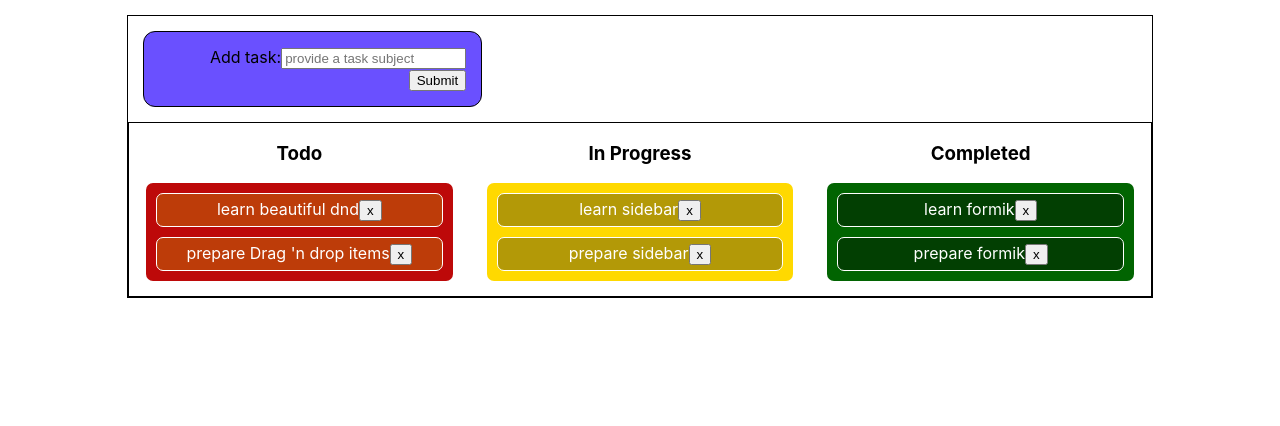
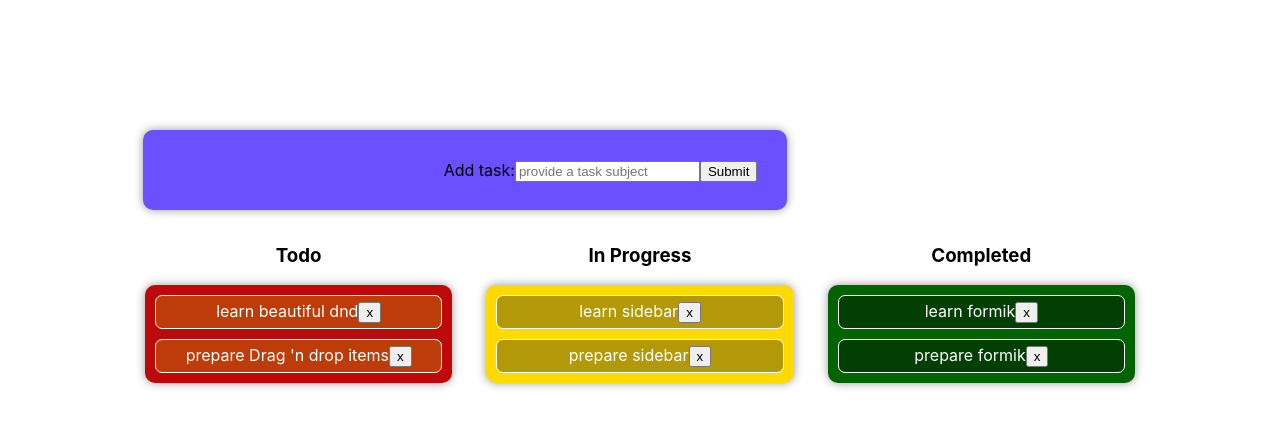
Before and after one commit to Igor-Maz/react_feature_test, a React (Create React App) app: page / in a window 1280 px wide. Shown: the top 426 px of the page. Built offline with nearby package versions, Linux system fonts and the light colour scheme.

Commit message:
notification system set-up

```diff
--- a/src/App.css
+++ b/src/App.css
@@ -1,47 +1,48 @@
+.window {
+  background-color: rgb(100, 169, 179);
+}
+
 .App {
-    border: 1px solid black;
+    /* border: 1px solid black; */
     width: 80%;
     margin: 0 auto;
     text-align: center;
-    margin-top: 15px;
+    margin-top: 130px;
 }
 
 .form {
-  border: 1px solid black;
+  /* border: 1px solid black; */
   border-radius: 12px;
-  width: 30%;
+  width: 60%;
+  height: 50px;
   margin: 15px;
   padding: 15px;
   background-color: rgb(106, 80, 255);
+  box-shadow: 0 0 10px rgba(0,0,0, 0.4);
+  border-radius: 10px;
 }
-
-
-/* .form .form-inside {
-  display: flex;
-  background-color: blue;
-  flex-direction: column;
-  justify-content: space-around;
-  width: 30%;
-  margin: 30px;
-}*/
 
 .input-wrapper {
   display: inline-block;
+
 }
 
 .form .form-inside{
   display: block;
   justify-content: space-around;
+  margin: 0 auto;
+  padding: 15px;
   flex-wrap: wrap;
   flex-direction: row;
   text-align: right;
 }
 
 .list {
-  border: 1px solid black;
+  /* border: 1px solid black; */
   display: flex;
   justify-content: space-around;
   padding-bottom: 15px;
+  margin-top: 5px;
 }
 
 .list .column {
@@ -53,6 +54,8 @@
   border-radius: 7px;
   display: flex;
   flex-direction: column;
+  box-shadow: 0 0 10px rgba(0,0,0, 0.4);
+  border-radius: 10px;
 }
 
 .todo {
@@ -94,3 +97,60 @@
 .error {
   color: red;
 }
+
+.notification-wrapper {
+  position: fixed;
+  top: 10px;
+  right: 10px;
+  width: 300px;
+}
+
+.notification-item {
+  box-shadow: 0 0 10px rgba(0,0,0, 0.4);
+  border-radius: 10px;
+  overflow: hidden;
+  margin-bottom: 10px;
+  animation: SlideLeft 0.5s;
+  animation-fill-mode: forwards;
+  width: 300px;
+}
+
+@keyframes SlideLeft {
+  0% {
+    margin-left: 120%;
+  }
+  100% {
+    margin-left: 0;
+  }
+}
+
+.notification-item.exit {
+  animation: SlideRight 0.5s;
+  animation-fill-mode: forwards;
+}
+
+@keyframes SlideRight {
+  0% {
+    margin-left: 0;
+  }
+  100% {
+    margin-left: 120%;
+  }
+}
+
+.notification-item p {
+  margin: 0;
+  padding: 10px;
+}
+
+.notification-item .bar {
+  height: 10px;
+}
+
+.notification-item.success .bar {
+  background-color: green;
+}
+
+.notification-item.error .bar {
+  background-color: tomato;
+}
--- a/src/App.js
+++ b/src/App.js
@@ -6,6 +6,7 @@ import data from './data_placeholder';
 
 import DnD from './components/DnD';
 import AddForm from './components/AddForm';
+import NotificationProvider from './notification/NotificationProvider'
 
 
 function App() {
@@ -53,6 +54,7 @@ function App() {
 
   return (
     <div className="App">
+      <NotificationProvider>
         <AddForm
           addItem={addItem}
         />
@@ -61,7 +63,7 @@ function App() {
           state={state}
           setState={setState}
         />
-
+      </NotificationProvider>
     </div>
 
   );
--- /dev/null
+++ b/src/components/Notification.js
@@ -0,0 +1,59 @@
+import React, { useState, useEffect } from 'react';
+
+const Notification = (props) => {
+    const [exit, setExit] = useState(false);
+    const [width, setWidth] = useState(0);
+    const [intervalID, setIntervalID] = useState(null);
+
+    const handleStartTimer = () => {
+        const id = setInterval(() => {
+            setWidth((prev) => {
+                if (prev < 100) {
+                    return prev + 0.5
+                }
+                clearInterval(id);
+                return prev
+            })
+        }, 20);
+        setIntervalID(id)
+    }
+
+    const handlePauseTimer = () => {
+        clearInterval(intervalID)
+    }
+
+    const handleCloseNotification = () => {
+        handlePauseTimer();
+        setExit(true);
+        setTimeout(()=>{
+            // remove state and therefore the dom
+        }, 400)
+    };
+
+    useEffect(()=>{
+        if (width === 100){
+            //close notification
+            handleCloseNotification()
+        }
+    }, [width])
+
+    useEffect(() => {
+        handleStartTimer()
+    }, []);
+
+    return (
+        <div
+        onMouseEnter={handlePauseTimer}
+        onMouseLeave={handleStartTimer}
+        className={`notification-item ${
+            props.type === "SUCCESS" ? "success" : "error"
+        } ${exit ? 'exit' : ''}`}
+        >
+            <p>{props.message}</p>
+            {/* <button onClick={()=>setExit(true)}>x</button> */}
+            <div className={'bar'} style={{ width: `${width}%` }} />
+        </div>
+    )
+}
+
+export default Notification
--- a/src/index.js
+++ b/src/index.js
@@ -3,10 +3,13 @@ import ReactDOM from 'react-dom';
 import './index.css';
 import App from './App';
 import reportWebVitals from './reportWebVitals';
+import NotificationProvider from './notification/NotificationProvider';
 
 ReactDOM.render(
   <React.StrictMode>
-    <App />
+    {/* <NotificationProvider> */}
+      <App />
+    {/* </NotificationProvider> */}
   </React.StrictMode>,
   document.getElementById('root')
 );
--- /dev/null
+++ b/src/notification/NotificationProvider.js
@@ -0,0 +1,38 @@
+import React from 'react';
+import {v4} from 'uuid';
+import Notification from '../components/Notification'
+
+const NotificationProvider = (props) => {
+    const notifications = [
+        {
+            id: v4(),
+            type: 'SUCCESS',
+            message: 'Task added'
+        },
+        {
+            id: v4(),
+            type: 'ERROR',
+            message: 'Task removed'
+        },
+        {
+            id: v4(),
+            type: 'SUCCESS',
+            message: 'test'
+        },
+    ];
+
+    console.log(notifications);
+
+    return(
+        <div>
+            <div className={'notification-wrapper'}>
+                {notifications.map(note => {
+                    return <Notification key={note.id} {...note} />
+                })}
+            </div>
+            {props.children}
+        </div>
+    )
+}
+
+export default NotificationProvider;
```
Lines whose indentation alone changed are shown as unchanged.
